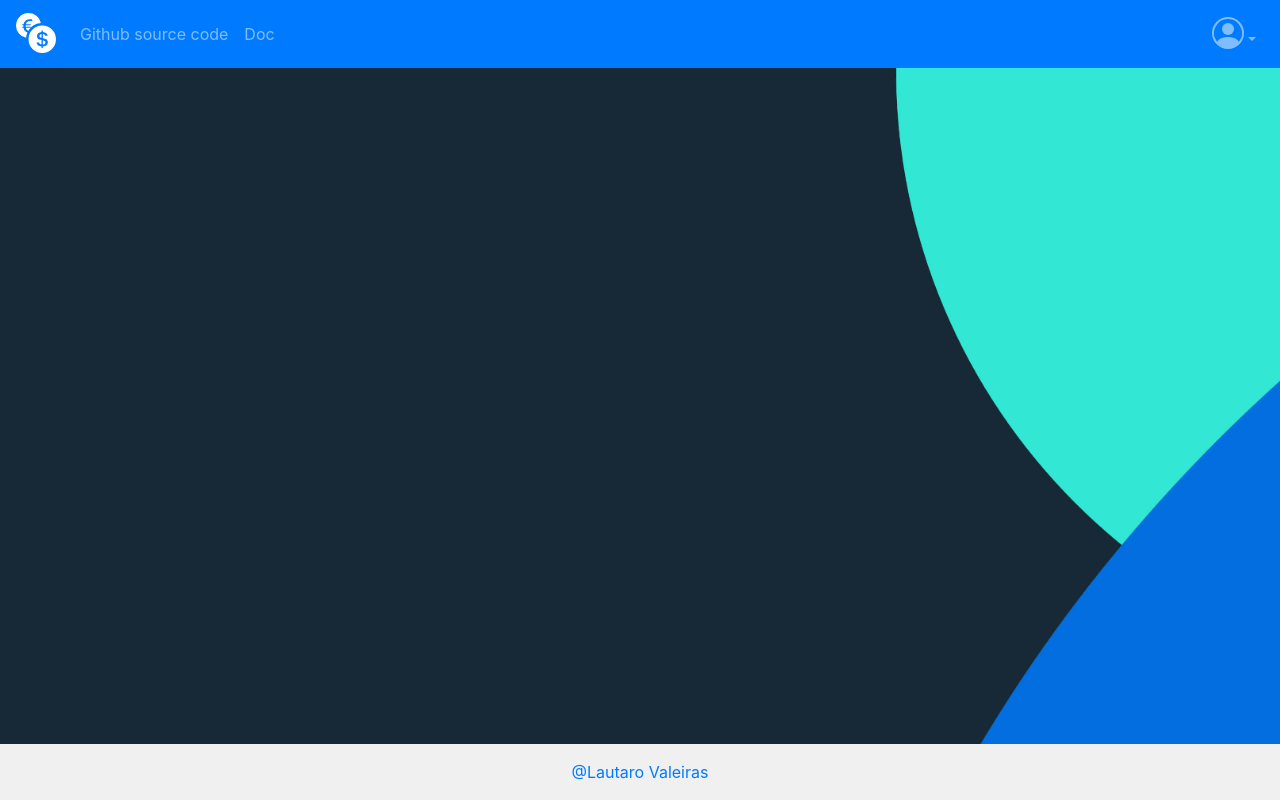
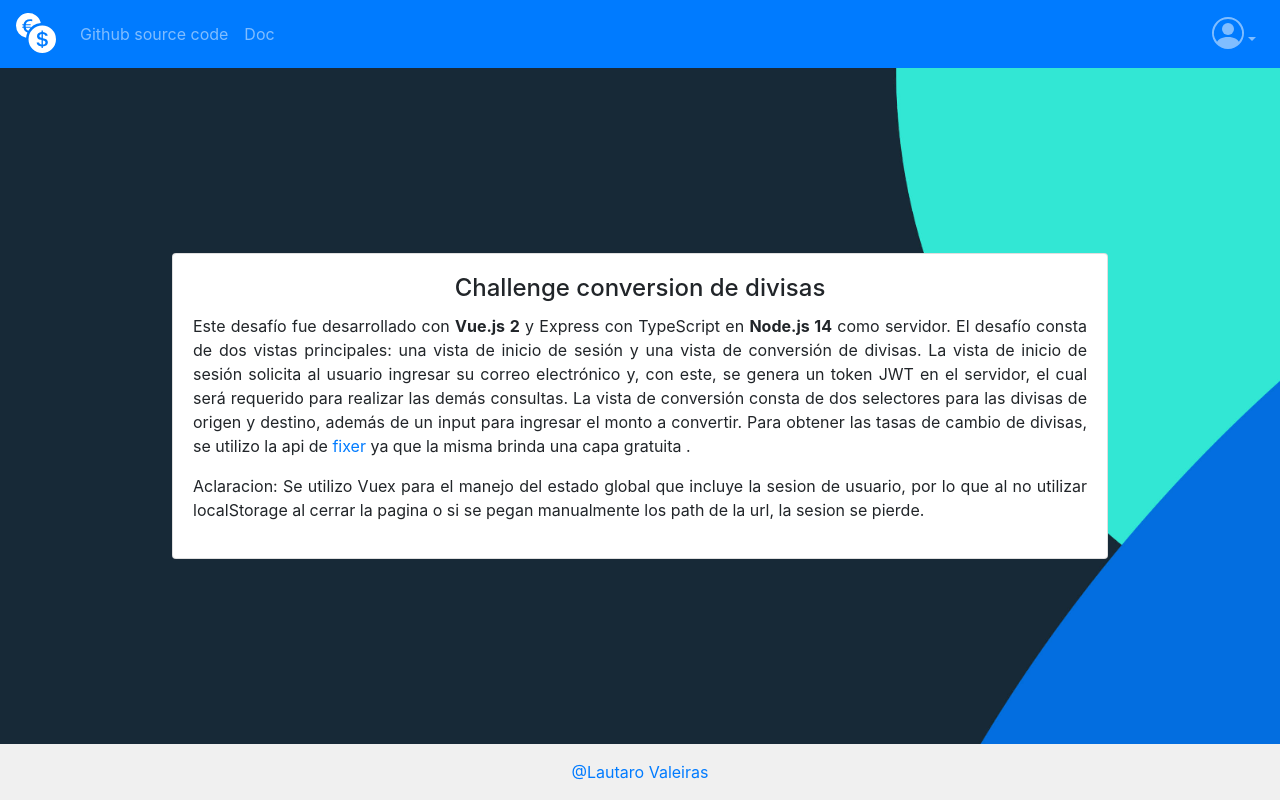
Before and after one commit to lautarovaleiras/exchange-vue-app, a Vue app in the folder frontend/: page /about in a window 1280 px wide. Built offline with nearby package versions, Linux system fonts and the light colour scheme.

Commit message:
add simple challenge doc

```diff
--- a/frontend/src/components/AppExchange.vue
+++ b/frontend/src/components/AppExchange.vue
@@ -59,9 +59,6 @@ export default {
     isFormValid () {
       return this.amountState && this.selectedFrom && this.selectedTo
     }
-  },
-  props: {
-    msg: String
   },
   data () {
     return {
--- a/frontend/src/components/AppHeader.vue
+++ b/frontend/src/components/AppHeader.vue
@@ -8,7 +8,7 @@
     <b-collapse id="nav-collapse" is-nav>
       <b-navbar-nav>
         <b-nav-item href="https://github.com/lautarovaleiras/exchange-vue-app">Github source code</b-nav-item>
-        <b-nav-item href="/">Doc</b-nav-item>
+        <b-nav-item @click="redirectTo('/about')">Doc</b-nav-item>
       </b-navbar-nav>
 
       <!-- Right aligned nav items -->
@@ -20,7 +20,7 @@
             <em v-if="!isAuthenticated"><b-icon icon="person-circle" font-scale="2"></b-icon></em>
             <em v-if="isAuthenticated">{{getUser}}</em>
           </template>
-          <b-dropdown-item  v-if="!isAuthenticated" @click="redirectToLogin">Sign In</b-dropdown-item>
+          <b-dropdown-item  v-if="!isAuthenticated" @click="redirectTo('/login')">Sign In</b-dropdown-item>
           <b-dropdown-item  v-if="isAuthenticated" @click="singOut">Sign Out</b-dropdown-item>
         </b-nav-item-dropdown>
       </b-navbar-nav>
@@ -39,8 +39,8 @@ export default {
     ...mapActions(['logout'])
   },
   methods: {
-    redirectToLogin () {
-      this.$router.push('/login')
+    redirectTo (path) {
+      this.$router.push(path)
     },
     singOut () {
       this.$store.dispatch('logout') // Dispatch the logout action
--- a/frontend/src/router/index.js
+++ b/frontend/src/router/index.js
@@ -19,6 +19,11 @@ const routes = [
     path: '/login',
     name: 'login',
     component: AppLogin
+  },
+  {
+    path: '/about',
+    name: 'about',
+    component: () => import('../views/AboutView.vue')
   }
 ]
 
--- a/frontend/src/views/AboutView.vue
+++ b/frontend/src/views/AboutView.vue
@@ -1,5 +1,20 @@
 <template>
-  <div class="about">
-    <h1>This is an about page</h1>
+ <div class="text-center">
+    <b-card title="Challenge conversion de divisas" class="w-75 mx-auto">
+      <b-card-text style="text-align: justify;">
+
+        <p>
+          Este desafío fue desarrollado con <b>Vue.js 2</b>  y Express con TypeScript en <b>Node.js 14</b> como servidor.
+          El desafío consta de dos vistas principales: una vista de inicio de sesión y una vista de conversión de divisas.
+          La vista de inicio de sesión solicita al usuario ingresar su correo electrónico y, con este, se
+          genera un token JWT en el servidor, el cual será requerido para realizar las demás consultas.
+          La vista de conversión consta de dos selectores para las divisas de origen y destino, además
+          de un input para ingresar el monto a convertir.
+
+          Para obtener las tasas de cambio de divisas, se utilizo la api de <a href="https://fixer.io/">fixer</a> ya que la misma brinda una capa gratuita .
+        </p>
+        <p>Aclaracion: Se utilizo Vuex para el manejo del estado global que incluye la sesion de usuario, por lo que al no utilizar localStorage  al cerrar la pagina o si se pegan manualmente los path de la url, la sesion se pierde.</p>
+      </b-card-text>
+    </b-card>
   </div>
 </template>
```
